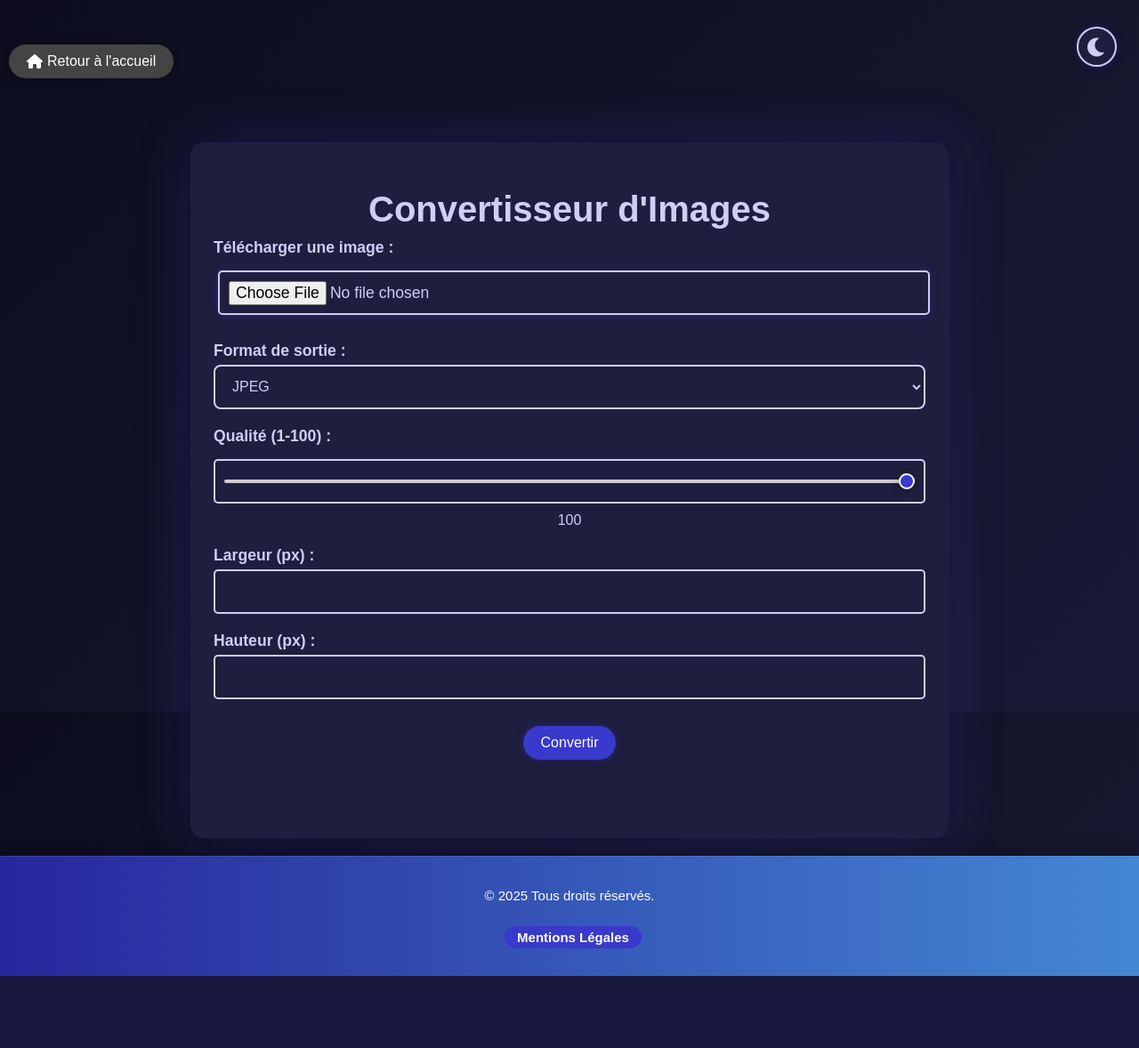
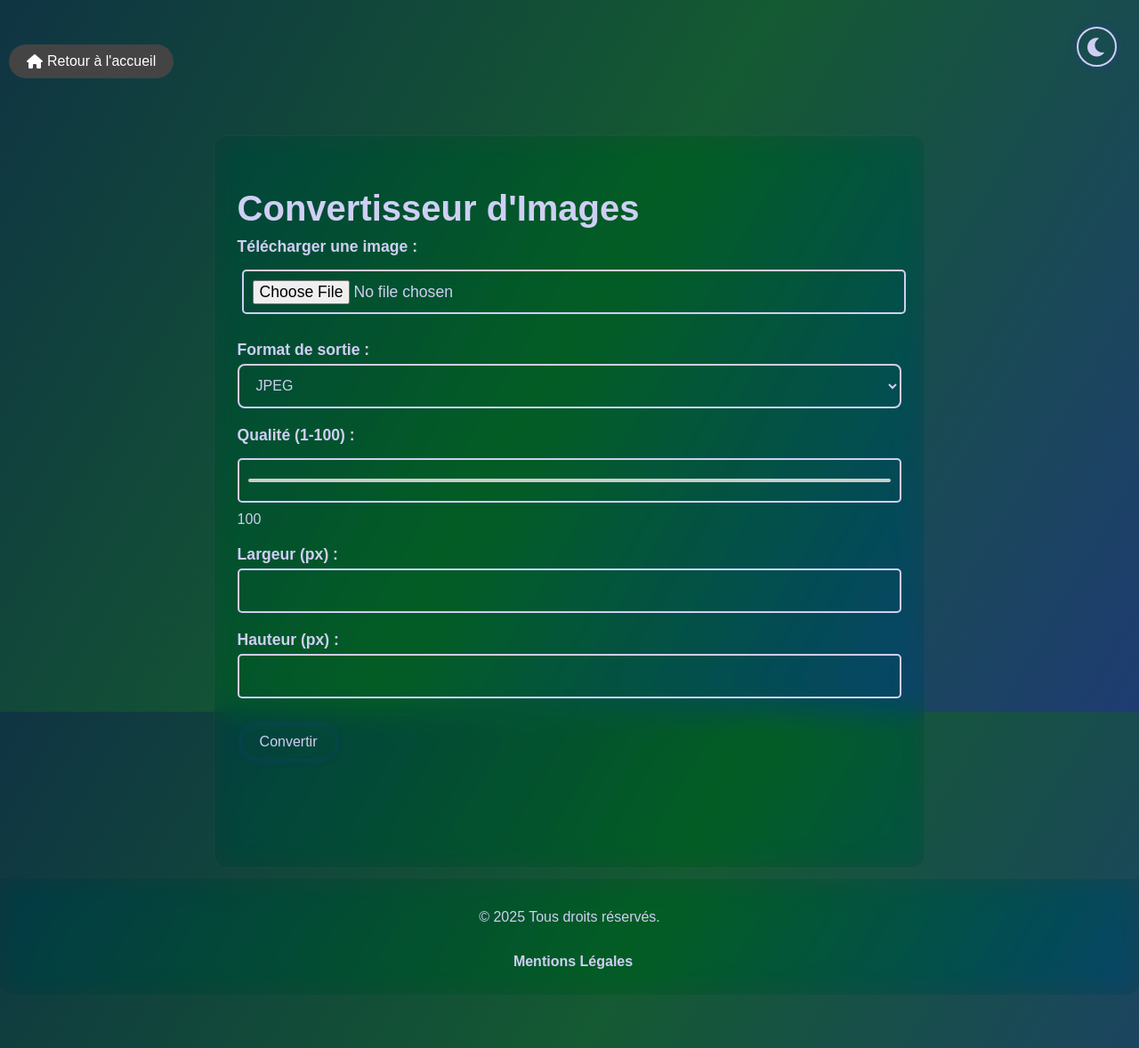
Before and after one commit to filsuin/My-website, a PHP site: page /image.html in a window 1280 px wide. Shown: the whole page at 89% size. Before the commit the page ends 1097 px from the top, so only its background shows below. Run offline with PHP 8.4, Linux system fonts and the light colour scheme.

Commit message:
Revamp navigation and footer styles, add images
Updated style.css to modernize navigation, container, and footer styles with improved color schemes and layout. Added new images (clair/sombre in .eps and .jpg formats) for theme support. Adjusted HTML files to add padding to wrappers and improved footer markup for better alignment and appearance. Commented out the document converter link in index.html navigation.

```diff
--- a/assets/css/style.css
+++ b/assets/css/style.css
@@ -1,20 +1,93 @@
+.nav-buttons {
+        background: rgba(34, 34, 34, 0.07) !important;
+        box-shadow: 0 2px 8px var(--glow-color);
+        border-radius: 18px;
+}
+.nav-buttons a {
+        color: var(--button-color, #fff);
+        text-decoration: none;
+        padding: 8px 18px;
+        background: rgba(39, 39, 156, 0.85);
+        border-radius: 20px;
+        transition: background 0.3s, color 0.3s, box-shadow 0.2s;
+        font-size: 16px;
+        font-weight: 600;
+        box-shadow: 0 2px 8px rgba(0,0,0,0.10);
+        border: 1.5px solid rgba(255,255,255,0.18);
+        text-shadow: 0 1px 4px rgba(0,0,0,0.12);
+}
+.nav-buttons a:hover {
+        background: linear-gradient(90deg, #2196f3 0%, #145a32 100%);
+        color: #fff;
+        box-shadow: 0 4px 16px rgba(33,150,243,0.18);
+        border: 1.5px solid #2196f3;
+}
+@media (prefers-color-scheme: light) {
+    .nav-buttons a {
+        background: rgba(33, 150, 243, 0.90);
+        color: #fff;
+        border: 1.5px solid rgba(33,150,243,0.18);
+        text-shadow: 0 1px 4px rgba(33,150,243,0.10);
+    }
+    .nav-buttons a:hover {
+        background: linear-gradient(90deg, #145a32 0%, #2196f3 100%);
+        color: #fff;
+        border: 1.5px solid #145a32;
+    }
+}
+footer {
+        background: rgba(34, 34, 34, 0.10);
+        color: var(--text-color);
+        text-align: center;
+        padding: 18px 0 12px 0;
+        margin-top: auto;
+        width: 100%;
+        transition: all 0.3s ease;
+        backdrop-filter: blur(16px) saturate(160%);
+        -webkit-backdrop-filter: blur(16px) saturate(160%);
+        box-shadow: none;
+        border-top: none;
+        border-radius: 0 0 15px 15px;
+        display: flex;
+        flex-direction: column;
+        align-items: center;
+        justify-content: center;
+        flex-shrink: 0;
+}
+@media (prefers-color-scheme: dark) {
+    footer a, .footer a {
+        background: #fff !important;
+        color: #145a32 !important;
+        border: 1.5px solid #2196f3;
+        box-shadow: 0 2px 8px rgba(33,150,243,0.10);
+        text-shadow: none;
+    }
+    footer a:hover, .footer a:hover {
+        background: #2196f3 !important;
+        color: #fff !important;
+        border: 1.5px solid #145a32;
+    }
+}
+}
+}
 /* Cookie consent banner */
-#cookie-banner {
-    position: fixed;
-    left: 0; right: 0; top: 0; bottom: 0;
-    background: transparent;
-    color: #fff;
-    z-index: 9999;
-    padding: 0;
-    display: flex;
-    justify-content: center;
-    align-items: center;
-    min-height: 0;
+    /* Old styles removed for new styles */
+    /* .nav-buttons a {
+        color: white;
+        text-decoration: none;
+        padding: 8px 14px;
+        background-color: #444;
+        border-radius: 20px;
+        transition: background-color 0.3s;
+        font-size: 16px;
     }
+     .nav-buttons a:hover {
+        background-color: #555;
+    } */
 .cookie-modal {
-    background: rgba(34, 34, 34, 0.35);
+    background: rgba(34, 34, 34, 0.10);
     border-radius: 12px;
-    box-shadow: 0 0 16px #0008;
+    box-shadow: 0 0 10px #0002;
     padding: 24px 32px 16px 32px;
     margin: 0 0 0 0;
     max-width: 400px;
@@ -64,90 +137,56 @@
     color: var(--button-color);
     text-decoration: underline;
 }
-footer a, .footer a {
-    color: var(--button-color) !important;
-    background: var(--button-bg);
-    padding: 4px 14px;
-    border-radius: 18px;
-    font-weight: 600;
-    text-decoration: none;
-    transition: background 0.2s, color 0.2s;
-    margin-left: 8px;
-}
-footer a:hover, .footer a:hover {
-    background: var(--button-hover);
-    color: var(--button-color);
-    text-decoration: underline;
-}
 /* Suppression du bloc orphelin et doublons inutiles */
 /* Styles généraux */
 :root[data-theme="light"] {
-    --background-color: #9cc0ef;
-    --gradient-start: #c6dcf6;
-    --gradient-end: #4995eb;
+    --background-color: #eaf1fb;
+    --gradient-start: #a8e6cf; /* vert clair */
+    --gradient-mid: #b3c6e7;  /* bleu clair */
+    --gradient-end: #2196f3;  /* bleu plus soutenu */
     --text-color: #27279c;
     --container-bg: #c3cff7;
     --shadow-color: rgba(39, 39, 156, 0.1);
-    --button-bg: #27279c;
-    --button-color: #ffffff;
-    --button-hover: #1a1a7a;
-    --glow-color: rgba(39, 39, 156, 0.2);
-    --footer-bg: rgba(255, 255, 255, 0.95);
-    --footer-text: #27279c;
-    --home-button-bg: rgba(255, 255, 255, 0.95);
-    --home-button-color: #27279c;
-    --input-bg: #ffffff;
 }
 :root[data-theme="dark"] {
     --background-color: #080816;
-/* accolade orpheline supprimée */
-    --gradient-start: #0d0d1f;
-    --gradient-end: #1a1a35;
+    --gradient-start: #0f3443; /* bleu foncé */
+    --gradient-mid: #145a32;  /* vert foncé */
+    --gradient-end: #1e3c72;  /* bleu profond */
     --text-color: #cfcff5;
     --text-password-color: #0f0f9d ; /* Changer de #10107f à #e0e0ff pour une meilleure lisibilité */
-    --container-bg: #1e1e3f;
-    --shadow-color: rgba(0, 0, 0, 0.3);
-    --button-bg: #3939cc;
-    --button-color: #ffffff;
-    --button-hover: #4444dd;
-    --glow-color: rgba(68, 68, 204, 0.3);
-    --footer-bg: rgba(13, 13, 31, 0.95);
-    --footer-text: #a0a0ff;
-    --home-button-bg: rgba(13, 13, 31, 0.9);
-    --home-button-color: #ffffff;
-    --input-bg: #242450;
 }
 body {
     font-family: 'Arial', sans-serif;
 /* accolade orpheline supprimée */
     margin: 0;
     padding: 0;
-    background: linear-gradient(135deg, var(--gradient-start), var(--gradient-end));
+    background: linear-gradient(120deg, var(--gradient-start) 0%, var(--gradient-mid) 50%, var(--gradient-end) 100%);
     color: var(--text-color);
     display: flex;
     flex-direction: column;
     min-height: 100vh;
     transition: all 0.3s ease;
-    justify-content: flex-start;
 }
 
 html {
     height: 100%;
     margin: 0;
-    display: flex;
-    flex-direction: column;
 }
 
 /* Navigation styles */
 nav {
     position: relative;
     width: 100%;
-    background: linear-gradient(to right, #27279c, #4487d3);
+    background: rgba(34, 34, 34, 0.10);
     padding: 10px 20px;
     display: flex;
-    align-items: stretch;
-    justify-content: flex-start;
+    align-items: center;
+    justify-content: center;
     min-height: 56px;
+    backdrop-filter: blur(16px) saturate(160%);
+    -webkit-backdrop-filter: blur(16px) saturate(160%);
+    box-shadow: none;
 }
 
 nav ul {
@@ -227,33 +272,30 @@
 
 /* Wrapper pour centrer le contenu dans toutes les pages */
 .wrapper {
-    display: flex;
-    flex-direction: column;
-    align-items: center;
-    justify-content: center;
-    width: 100%;
     flex: 1 0 auto;
-    text-align: center;
-    margin-top: 130px;
-    margin-bottom: 40px; /* Ajoute un espace pour ne pas coller le contenu au footer */
+    padding-bottom: 60px; /* Added padding to avoid content being hidden by footer */
 }
 
 /* Conteneur principal */
 .container {
     max-width: 800px;
-    width: 90%;
-    padding: 25px;
-    background-color: var(--container-bg);
-    box-shadow: 0 0 20px var(--shadow-color),
-                0 0 60px var(--glow-color);
+    width: 96vw;
+    padding: 2.5vw 2vw;
+    background: rgba(34, 34, 34, 0.10);
+    box-shadow: 0 0 12px #0004, 0 0 32px var(--glow-color);
     border-radius: 15px;
-    margin: 20px auto; /* Augmenter la marge pour laisser de la place au ticker */
-    flex: 1; /* Ensure the container takes up available space */
+    margin: 1.5vh auto;
+    flex: 1 1 auto;
     display: flex;
     flex-direction: column;
-    justify-content: center; /* Center content vertically */
+        padding-bottom: 60px; /* Added padding to avoid content being hidden by footer */
+    justify-content: flex-start;
     transition: all 0.3s ease;
-    border: 1px solid rgba(39, 39, 156, 0.1);
+    border: 1px solid rgba(255,255,255,0.04);
+    backdrop-filter: blur(16px) saturate(160%);
+    -webkit-backdrop-filter: blur(16px) saturate(160%);
+    min-height: 0;
+    box-sizing: border-box;
 }
 
 .container:hover {
@@ -449,47 +509,6 @@
     z-index: 1000;
 }
 
-/* Footer */
-footer {
-    width: 100%;
-    text-align: center;
-    background: linear-gradient(to right, #27279c, #4487d3);
-    color: white;
-    padding: 18px 0 12px 0;
-    font-size: 15px;
-    position: relative;
-    left: 0;
-    z-index: 1000;
-    margin-top: auto;
-    display: flex;
-    flex-direction: column;
-    align-items: center;
-    justify-content: center;
-}
-
-.footer {
-    background-color: var(--footer-bg);
-    color: var(--footer-text);
-    text-align: center;
-    padding: 15px;
-    margin-top: auto;
-    width: 100%;
-    transition: all 0.3s ease;
-    backdrop-filter: blur(10px);
-    box-shadow: 0 -5px 15px rgba(0, 0, 0, 0.2);
-    border-top: 1px solid rgba(255, 255, 255, 0.1);
-}
-
-.footer {
-    background: linear-gradient(to right, #27279c, #4487d3); /* Bleu marine à bleu normal */
-    color: white;
-    text-align: center;
-    padding: 20px 0;
-    position: relative;
-    bottom: 0;
-    width: 100%;
-    margin-top: auto; /* Push footer to the bottom */
-}
 
 /* Lien pour retourner à l'accueil */
 .wrapper .button {
@@ -863,7 +882,7 @@
     transition: border-color 0.3s ease;
     background-color: var(--input-bg);
     color: var(--text-color);
-    border: 2px solid var(--button-bg);
+    box-shadow: 0 2px 8px var(--glow-color);
 }
 
 .form-group input:focus,
--- a/document_converter.html
+++ b/document_converter.html
@@ -13,7 +13,7 @@
         <i class="fas fa-moon"></i>
     </button>
     <a href="index.html" class="home-button"><i class="fas fa-home"></i> Retour à l'accueil</a>
-    <div class="wrapper" style="margin-top: 140px;">
+    <div class="wrapper" style="margin-top: 140px; padding-bottom: 60px;">
         <div class="container">
             <h1>Convertisseur de Documents</h1>
             <form id="convertForm">
--- a/image.html
+++ b/image.html
@@ -14,7 +14,7 @@
         <i class="fas fa-moon"></i>
     </button>
     <a href="index.html" class="home-button"><i class="fas fa-home"></i> Retour à l'accueil</a>
-    <div class="wrapper" style="margin-top: 140px;">
+    <div class="wrapper" style="margin-top: 140px; padding-bottom: 60px;">
         <div class="container">
         <h1>Convertisseur d'Images</h1>
         <style>
```
Also changed, not shown: other parts of assets/css/style.css (+32 -8 lines), index.html (+5 -3 lines), assets/image/clair.jpg (added), assets/image/sombre.jpg (added), 2 other files. Lines whose indentation alone changed are shown as unchanged.
